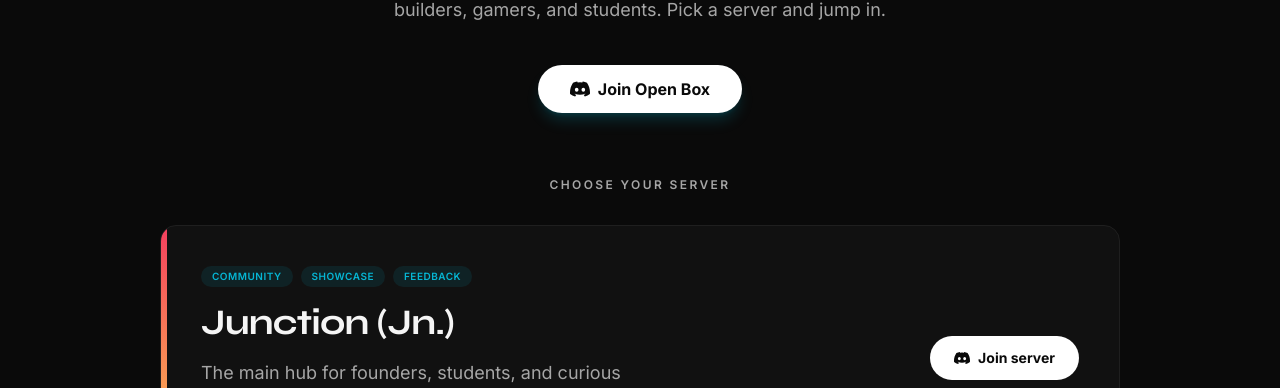
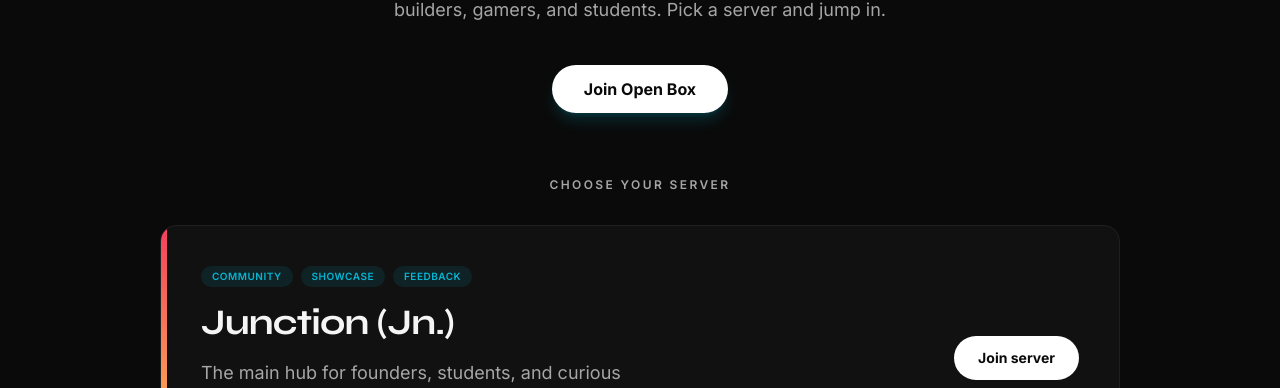
Before and after one commit to Mahi130306/OpenBoxComm, a Next.js app: page /join in a window 1280 px wide. Shown: the part 412-800 px from the top of the page. Built offline with nearby package versions, Linux system fonts and the light colour scheme; no server answers.

Commit message:
feat: add community join page and define URL redirects

```diff
--- a/app/join/page.tsx
+++ b/app/join/page.tsx
@@ -4,23 +4,14 @@
 import { Button } from '@/components/ui/button'
 import { Card, CardContent, CardDescription, CardFooter, CardHeader, CardTitle } from '@/components/ui/card'
 import { servers } from '@/lib/community-data'
-import { ArrowRight, Sparkles } from 'lucide-react'
+import { ArrowRight, Sparkles,   } from 'lucide-react'
 import { ServerMemberCountInline } from '@/components/ServerMemberCountInline'
 
 export const metadata: Metadata = {
-  title: 'Join the Community',
-  description: 'Find your people in Open Box. Browse our Discord servers across gaming, development, learning, and more.',
+  title: 'Join Open Box',
+  description: 'Open Box is a free Discord community for developers, builders, gamers, and students. Pick a server and jump in.',
   alternates: { canonical: '/join' },
 }
-
-function DiscordIcon({ size = 20 }: { size?: number }) {
-  return (
-    <svg width={size} height={size} viewBox="0 0 24 24" fill="currentColor">
-    <path d="M20.317 4.37a19.791 19.791 0 0 0-4.885-1.515.074.074 0 0 0-.079.037c-.21.375-.444.864-.608 1.25a18.27 18.27 0 0 0-5.487 0 12.64 12.64 0 0 0-.617-1.25.077.077 0 0 0-.079-.037A19.736 19.736 0 0 0 3.677 4.37a.07.07 0 0 0-.032.027C.533 9.046-.32 13.58.099 18.057c.002.022.015.043.031.054a19.9 19.9 0 0 0 5.993 3.03.078.078 0 0 0 .084-.028 14.09 14.09 0 0 0 1.226-1.994.076.076 0 0 0-.041-.106 13.107 13.107 0 0 1-1.872-.892.077.077 0 0 1-.008-.128 10.2 10.2 0 0 0 .372-.292.074.074 0 0 1 .077-.01c3.928 1.793 8.18 1.793 12.062 0a.074.074 0 0 1 .078.01c.12.098.246.198.373.292a.077.077 0 0 1-.006.127 12.299 12.299 0 0 1-1.873.892.077.077 0 0 0-.041.107c.36.698.772 1.362 1.225 1.993a.076.076 0 0 0 .084.028 19.839 19.839 0 0 0 6.002-3.03.077.077 0 0 0 .032-.054c.5-5.177-.838-9.674-3.549-13.66a.061.061 0 0 0-.031-.03zM8.02 15.33c-1.183 0-2.157-1.085-2.157-2.419 0-1.333.956-2.419 2.157-2.419 1.21 0 2.176 1.096 2.157 2.42 0 1.333-.956 2.418-2.157 2.418zm7.975 0c-1.183 0-2.157-1.085-2.157-2.419 0-1.333.955-2.419 2.157-2.419 1.21 0 2.176 1.096 2.157 2.42 0 1.333-.946 2.418-2.157 2.418z" />
-    </svg>
-  )
-}
-
 export default function JoinPage() {
   const featured = servers.find((s) => s.slug === 'jn') || servers[0]
   const rest = servers.filter((s) => s.slug !== featured.slug)
@@ -43,7 +34,7 @@
         </p>
         <Button asChild size="lg" className="rounded-full px-8 py-6 text-base font-bold shadow-lg shadow-cyan-500/20">
           <a href={featuredInvite} target="_blank" rel="noopener noreferrer" className="flex items-center gap-2">
-            <DiscordIcon size={20} />
+
             Join Open Box
           </a>
         </Button>
@@ -78,7 +69,7 @@
             </div>
             <div className="shrink-0">
               <span className="flex items-center gap-2 rounded-full bg-primary px-6 py-3 text-sm font-bold text-primary-foreground transition-opacity group-hover:opacity-90">
-                <DiscordIcon size={16} />
+
                 Join server
               </span>
             </div>
--- a/next.config.mjs
+++ b/next.config.mjs
@@ -25,7 +25,9 @@
       { source: '/eventss', destination: '/events', permanent: true },
       { source: '/event', destination: '/events', permanent: true },
       { source: '/docs', destination: '/doc', permanent: true },
-    ]
+      { source: '/docss', destination: '/doc', permanent: true },
+      { source: '/joinus', destination: '/join', permanent: true },
+      { source: '/jion/', destination: '/join', permanent: true },]
   },
 };
 
```
